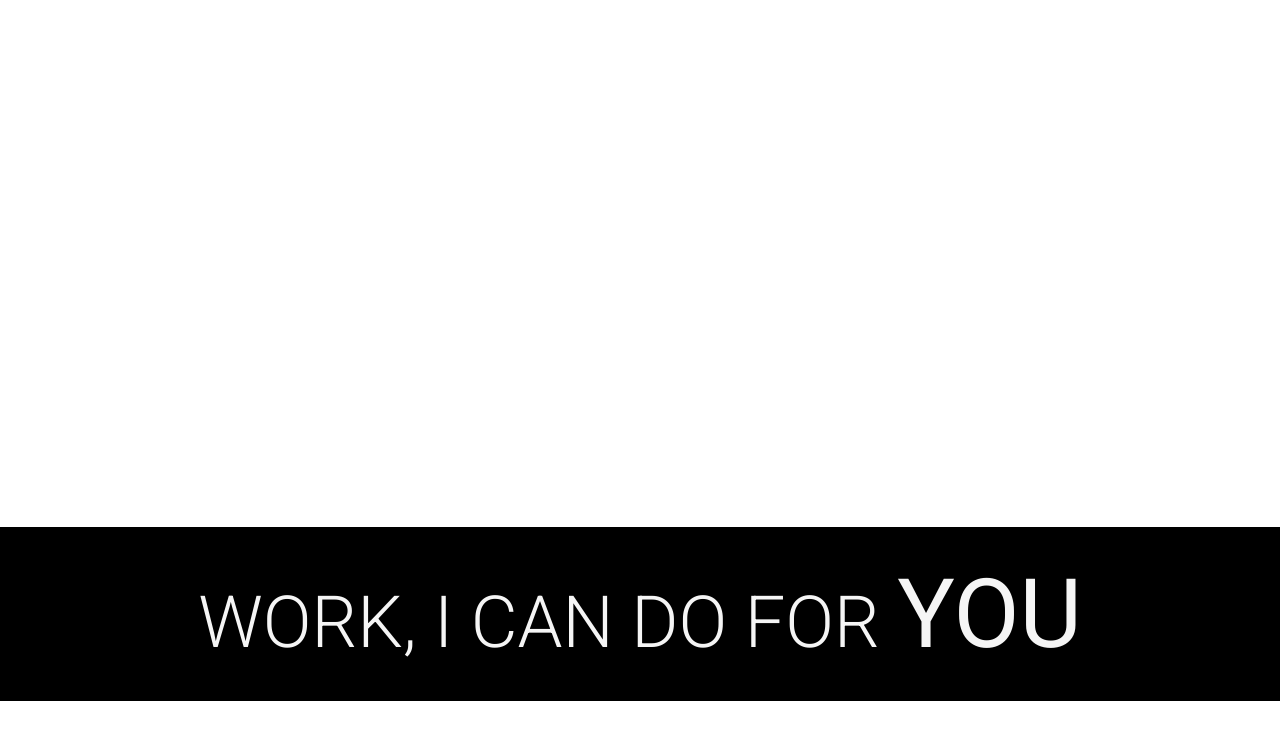
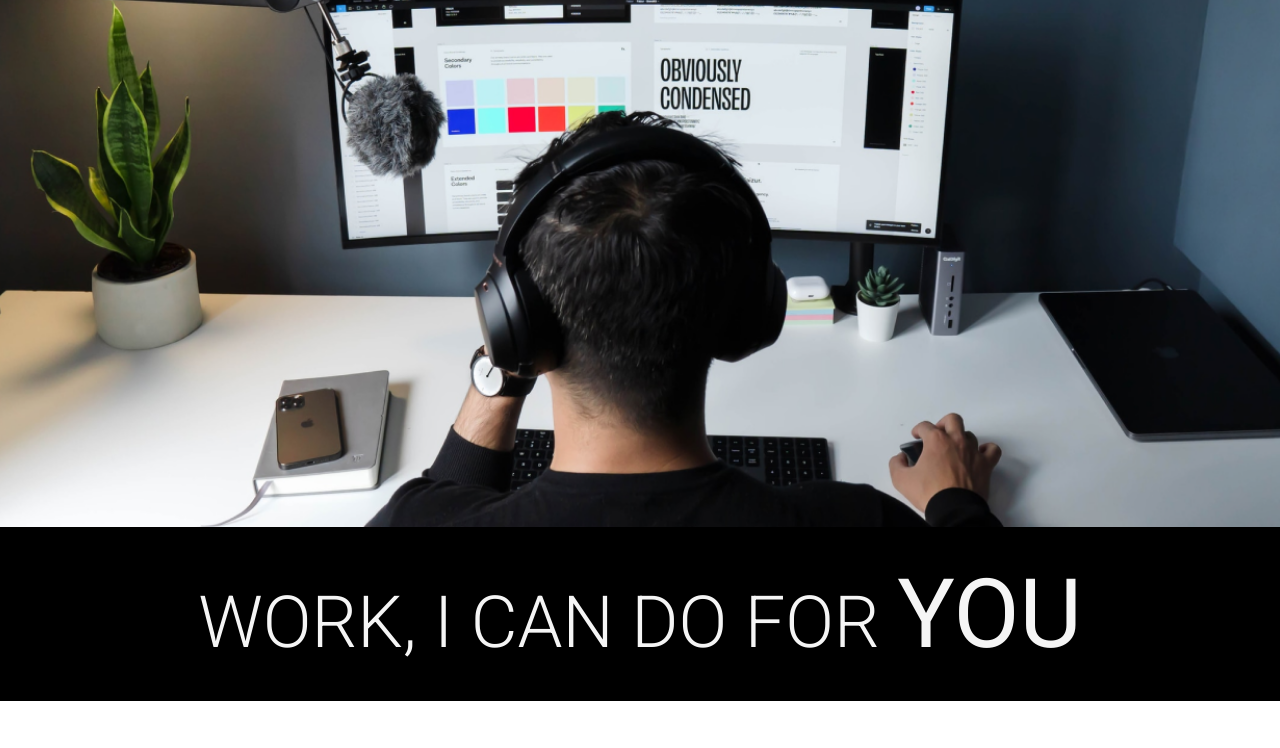
Before and after one commit to sumansouravss/LandingPage, a plain HTML site: page index.html in a window 1280 px wide. Shown: the part 273-1021 px from the top of the page. Drawn offline with Linux system fonts and the light colour scheme.

Commit message:
Update style.css

```diff
--- a/style.css
+++ b/style.css
@@ -13,7 +13,7 @@ body {
 }
 
 .hero_section {
-  background-image: url(images/developer.png);
+  background-image: url(developer.png);
   min-height: 100vh;
   background-position: center;
   background-size: cover;
@@ -137,4 +137,5 @@ footer {
   .contact h2 {
     font-size: 32px;
   }
+
 }
```
